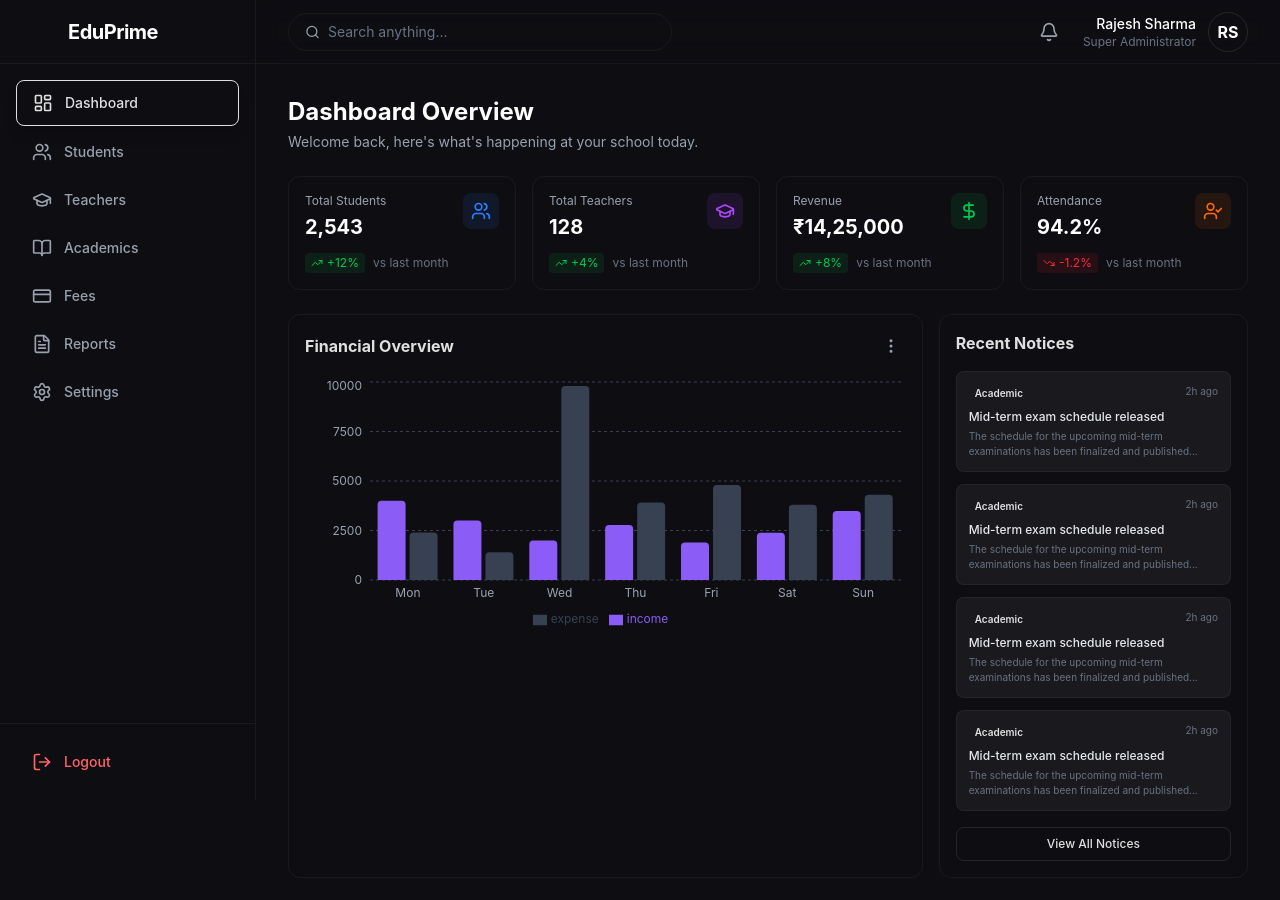
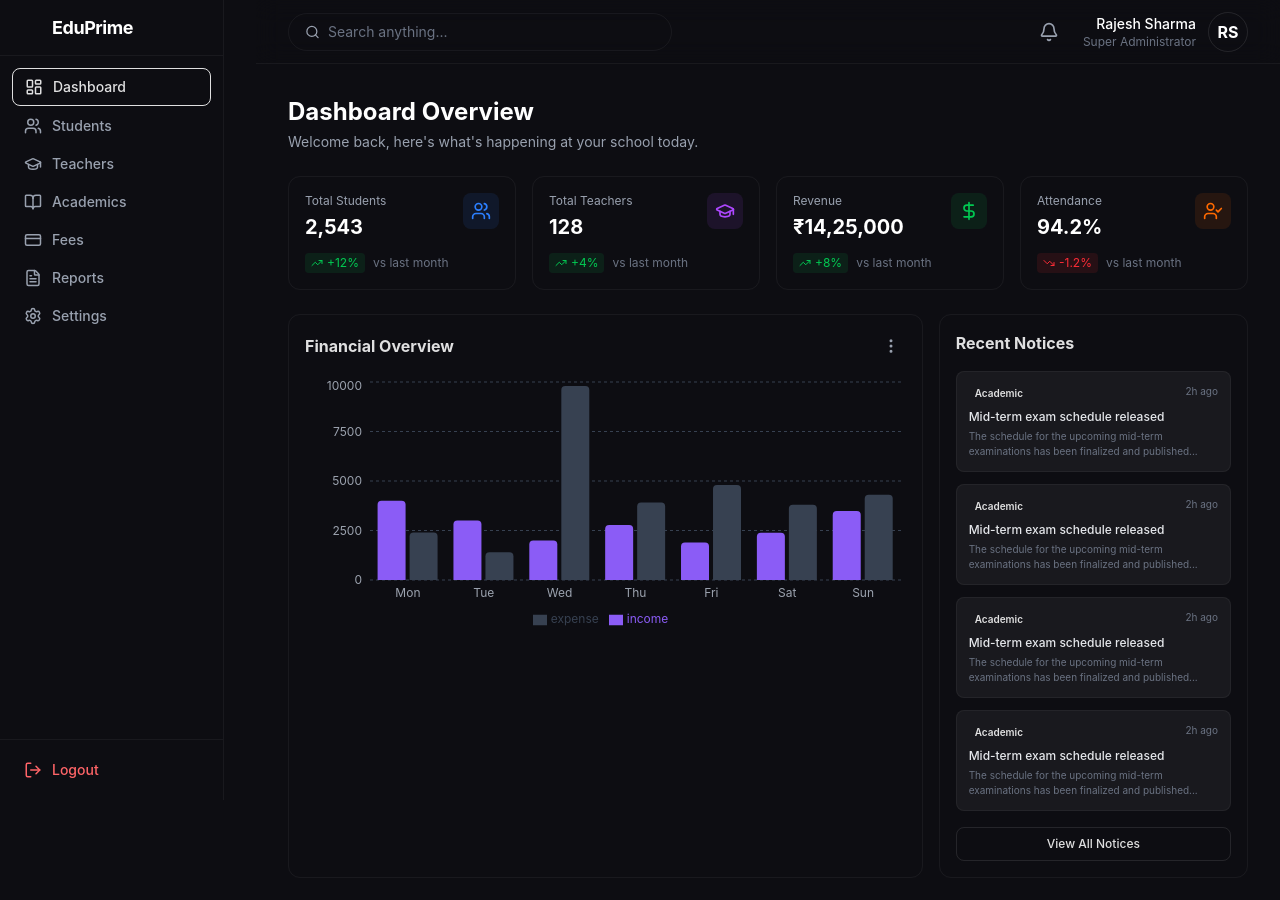
Before and after one commit to Naseer-047/School-website, a React app in the folder frontend/: page /admin in a window 1280 px wide. Shown: the top 900 px of the page. Built offline with nearby package versions, Linux system fonts and the light colour scheme; the HTML template or start-up script is replaced by a standard one.

Commit message:
Add the dashboard sidebar component with navigation links and logout functionality.

```diff
--- a/frontend/src/components/dashboard/Sidebar.jsx
+++ b/frontend/src/components/dashboard/Sidebar.jsx
@@ -11,33 +11,33 @@ const Sidebar = () => {
     };
 
     const menuItems = [
-        { icon: <LayoutDashboard size={20} />, label: "Dashboard", path: "/admin" },
-        { icon: <Users size={20} />, label: "Students", path: "/admin/students" },
-        { icon: <GraduationCap size={20} />, label: "Teachers", path: "/admin/teachers" },
-        { icon: <BookOpen size={20} />, label: "Academics", path: "/admin/academics" },
-        { icon: <CreditCard size={20} />, label: "Fees", path: "/admin/fees" },
-        { icon: <FileText size={20} />, label: "Reports", path: "/admin/reports" },
-        { icon: <Settings size={20} />, label: "Settings", path: "/admin/settings" },
+        { icon: <LayoutDashboard size={18} />, label: "Dashboard", path: "/admin" },
+        { icon: <Users size={18} />, label: "Students", path: "/admin/students" },
+        { icon: <GraduationCap size={18} />, label: "Teachers", path: "/admin/teachers" },
+        { icon: <BookOpen size={18} />, label: "Academics", path: "/admin/academics" },
+        { icon: <CreditCard size={18} />, label: "Fees", path: "/admin/fees" },
+        { icon: <FileText size={18} />, label: "Reports", path: "/admin/reports" },
+        { icon: <Settings size={18} />, label: "Settings", path: "/admin/settings" },
     ];
 
     return (
-        <aside className="w-64 bg-surface border-r border-white/5 h-screen fixed left-0 top-0 flex flex-col z-40">
+        <aside className="w-56 bg-surface border-r border-white/5 h-screen fixed left-0 top-0 flex flex-col z-40">
             {/* Logo */}
-            <div className="h-16 flex items-center px-6 border-b border-white/5 gap-3">
-                 <div className="w-8 h-8 bg-gradient-to-tr from-primary to-accent rounded-lg"></div>
-                 <span className="text-xl font-bold tracking-tight text-white">EduPrime</span>
+            <div className="h-14 flex items-center px-4 border-b border-white/5 gap-2">
+                 <div className="w-7 h-7 bg-gradient-to-tr from-primary to-accent rounded-lg"></div>
+                 <span className="text-lg font-bold tracking-tight text-white">EduPrime</span>
             </div>
 
             {/* Menu */}
-            <nav className="flex-1 p-4 space-y-1 overflow-y-auto">
+            <nav className="flex-1 p-3 space-y-0.5">
                 {menuItems.map((item) => (
                     <NavLink
                         key={item.path}
                         to={item.path}
                         className={({ isActive }) =>
-                            `flex items-center gap-3 px-4 py-3 rounded-lg transition-all duration-200 ${
+                            `flex items-center gap-2.5 px-3 py-2 rounded-lg transition-all duration-200 ${
                                 isActive
-                                ? "bg-primary/10 text-primary border border-primary/20 shadow-lg shadow-primary/5"
+                                ? "bg-primary/10 text-primary border border-primary/20"
                                 : "text-gray-400 hover:bg-white/5 hover:text-white"
                             }`
                         }
@@ -49,13 +49,13 @@ const Sidebar = () => {
                 ))}
             </nav>
 
-            {/* User Profile / Logout */}
-            <div className="p-4 border-t border-white/5">
+            {/* Logout */}
+            <div className="p-3 border-t border-white/5">
                 <button
                     onClick={handleLogout}
-                    className="flex items-center gap-3 w-full px-4 py-3 rounded-lg text-red-400 hover:bg-red-400/10 transition-colors"
+                    className="flex items-center gap-2.5 w-full px-3 py-2 rounded-lg text-red-400 hover:bg-red-400/10 transition-colors"
                 >
-                    <LogOut size={20} />
+                    <LogOut size={18} />
                     <span className="font-medium text-sm">Logout</span>
                 </button>
             </div>
```
